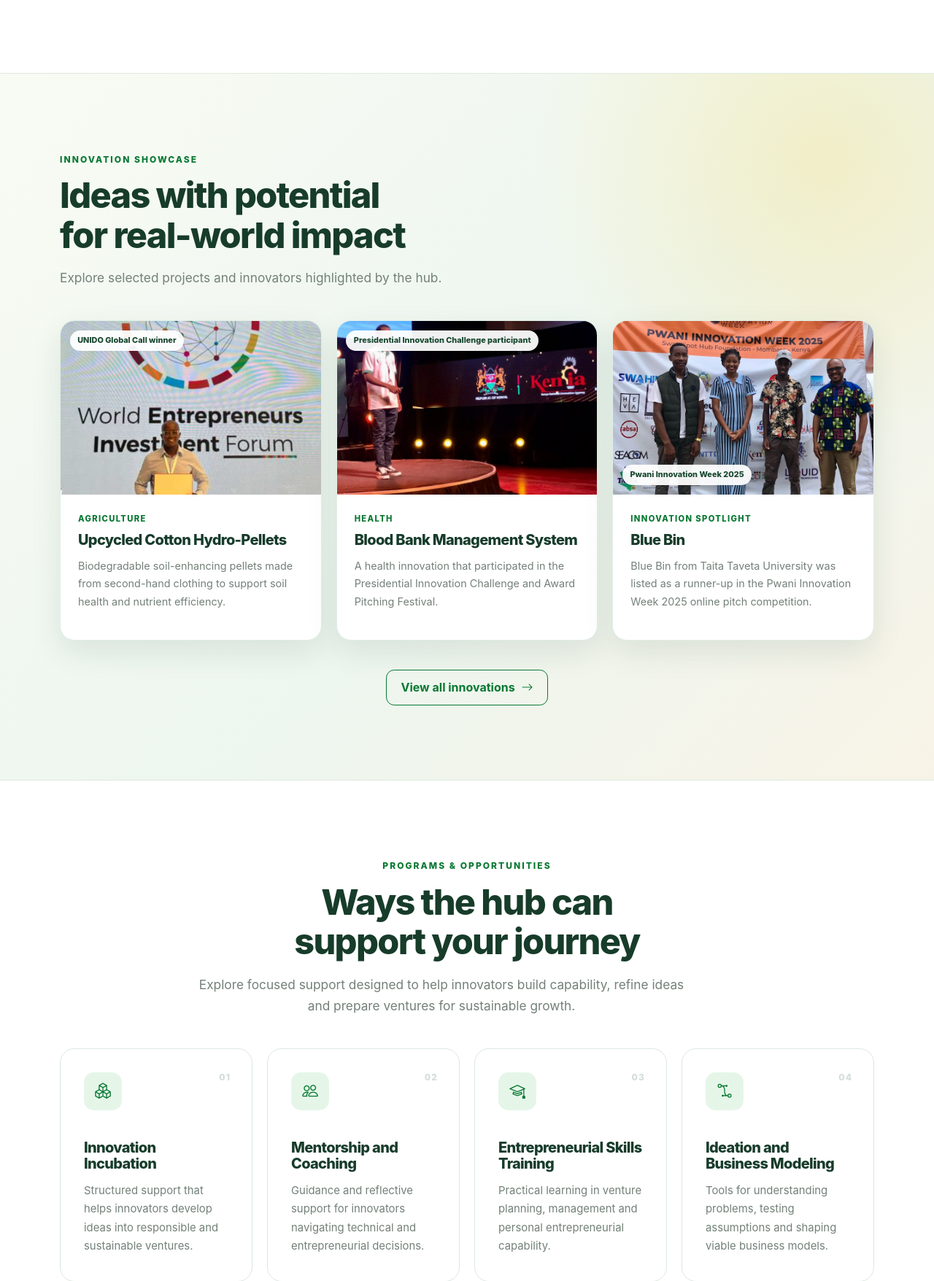
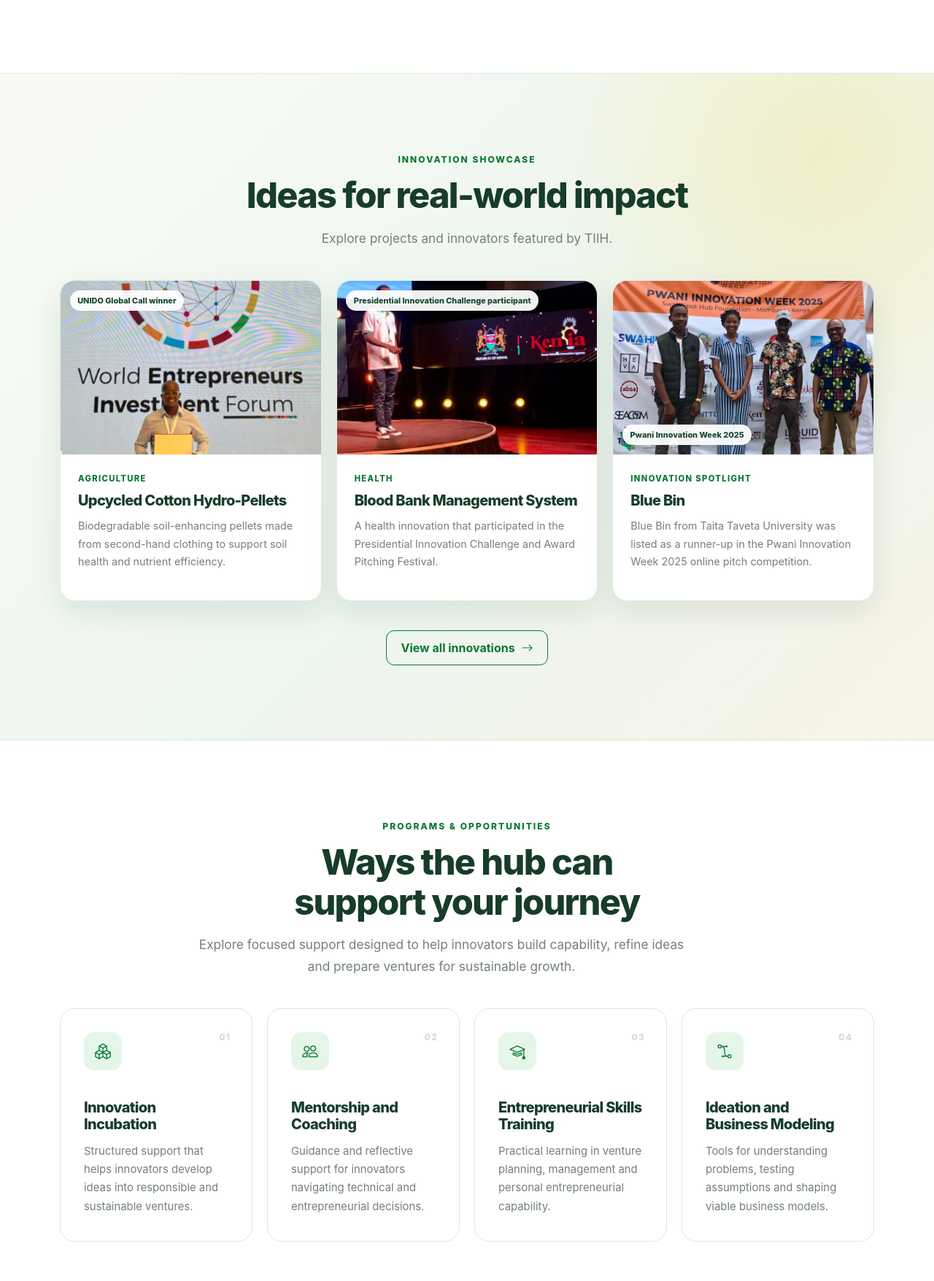
Before and after one commit to JAPHES/tsavo_innovation-incubation_hub_website, a Django app: page / in a window 1280 px wide. Shown: the part 2799-4555 px from the top of the page at 73% size. Run offline with Django 5.2, Linux system fonts and the light colour scheme; data comes from the database, SQL or seed files in the repository; data that the repository does not hold is empty.

Commit message:
Center and tighten homepage innovation showcase heading

```diff
--- a/apps/core/tests.py
+++ b/apps/core/tests.py
@@ -43,6 +43,9 @@ class CorePageTests(TestCase):
         self.assertNotIn("images/innovations/blue-bin-pwani-innovation-week.png", html)
         self.assertIn("Innovation Pitch &amp; Partnership Forum", html)
         self.assertIn('class="section innovation-section" id="innovations"', html)
+        self.assertIn('class="section-heading text-center mx-auto"><span class="eyebrow">Innovation showcase', html)
+        self.assertIn("Ideas for real-world impact", html)
+        self.assertIn("Explore projects and innovators featured by TIIH.", html)
         self.assertNotIn('class="section dark-section" id="innovations"', html)
         self.assertNotIn("Draft event", html)
         self.assertLess(html.index("Blue Bin"), html.index("View all innovations"))
--- a/static/css/main.css
+++ b/static/css/main.css
@@ -38,7 +38,7 @@ p { margin-top: 0; }
 .dark-section { color: rgba(255,255,255,.76); background: radial-gradient(circle at 80% 20%, rgba(0,169,58,.18), transparent 30%), #0d2d20; }
 .dark-section h2, .dark-section h3 { color: #fff; }
 .innovation-section { background: radial-gradient(circle at 88% 12%, rgba(255,213,74,.24), transparent 28%), linear-gradient(135deg, #f8fbf4 0%, #edf6ef 56%, #f8f3e7 100%); border-block: 1px solid #dfeadd; }
-.innovation-section .section-heading p { color: var(--color-muted); }
+.innovation-section .section-heading p { margin-inline: auto; color: var(--color-muted); }
 .innovation-section .project-card { border: 1px solid rgba(8,120,50,.12); box-shadow: 0 16px 42px rgba(16,61,38,.1); }
 .skip-link { position: fixed; top: -5rem; left: 1rem; z-index: 9999; padding: .75rem 1rem; color: #fff; background: var(--color-primary-deep); border-radius: 0 0 .5rem .5rem; }
 .skip-link:focus { top: 0; }
--- a/templates/base.html
+++ b/templates/base.html
@@ -15,7 +15,7 @@
   <link rel="preconnect" href="https://cdn.jsdelivr.net" crossorigin>
   <link href="https://cdn.jsdelivr.net/npm/bootstrap@5.3.3/dist/css/bootstrap.min.css" rel="stylesheet">
   <link href="https://cdn.jsdelivr.net/npm/bootstrap-icons@1.11.3/font/bootstrap-icons.min.css" rel="stylesheet">
-  <link rel="stylesheet" href="{% static 'css/main.css' %}?v=20261109-3">
+  <link rel="stylesheet" href="{% static 'css/main.css' %}?v=20261109-4">
   <link rel="stylesheet" href="{% static 'css/components.css' %}?v=20261109-2">
   <link rel="stylesheet" href="{% static 'css/responsive.css' %}?v=20261109-2">
   {% block extra_head %}{% endblock %}
--- a/templates/core/home.html
+++ b/templates/core/home.html
@@ -47,11 +47,7 @@
 
 <section class="section innovation-section" id="innovations">
   <div class="container">
-    <div class="section-heading">
-      <span class="eyebrow">Innovation showcase</span>
-      <h2>Ideas with potential for real-world impact</h2>
-      <p>Explore selected projects and innovators highlighted by the hub.</p>
-    </div>
+    {% include "partials/section_heading.html" with centered=True eyebrow="Innovation showcase" heading="Ideas for real-world impact" text="Explore projects and innovators featured by TIIH." %}
     {% if featured_projects %}
     <div class="card-grid project-grid{% if featured_projects|length == 2 %} project-grid-pair{% elif featured_projects|length == 1 %} project-grid-single{% endif %}">
       {% for project in featured_projects %}
```
